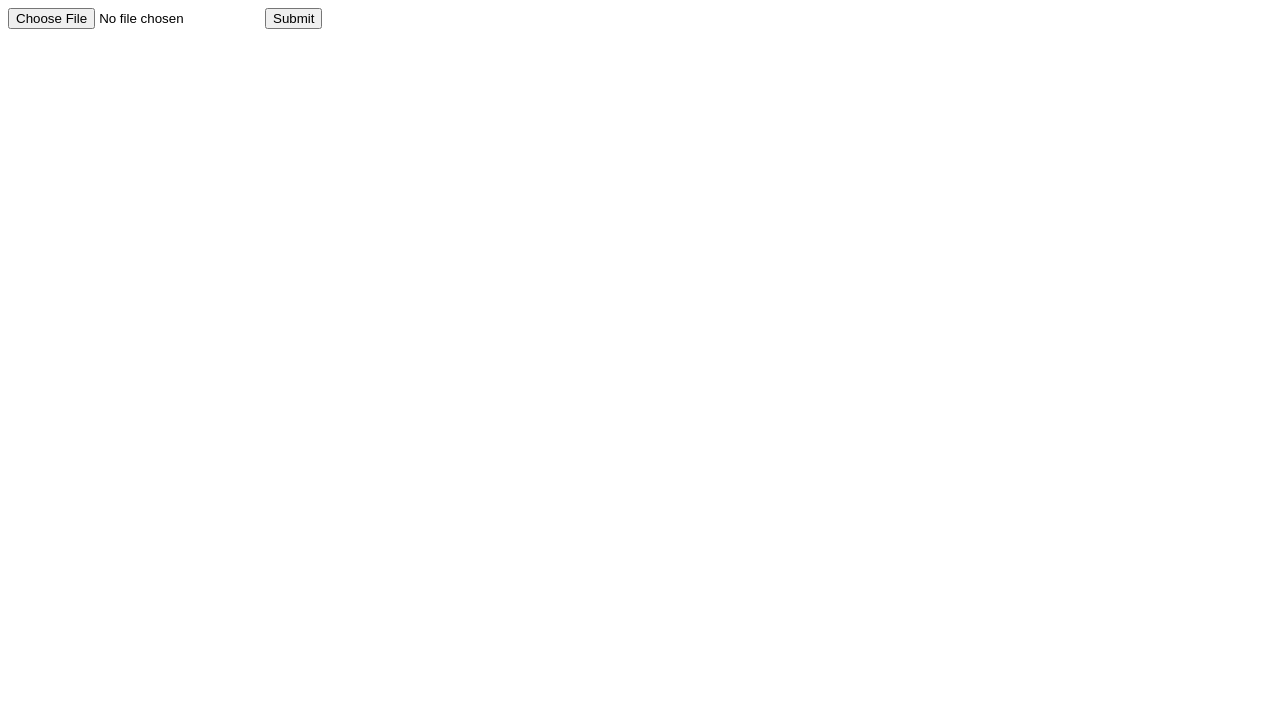
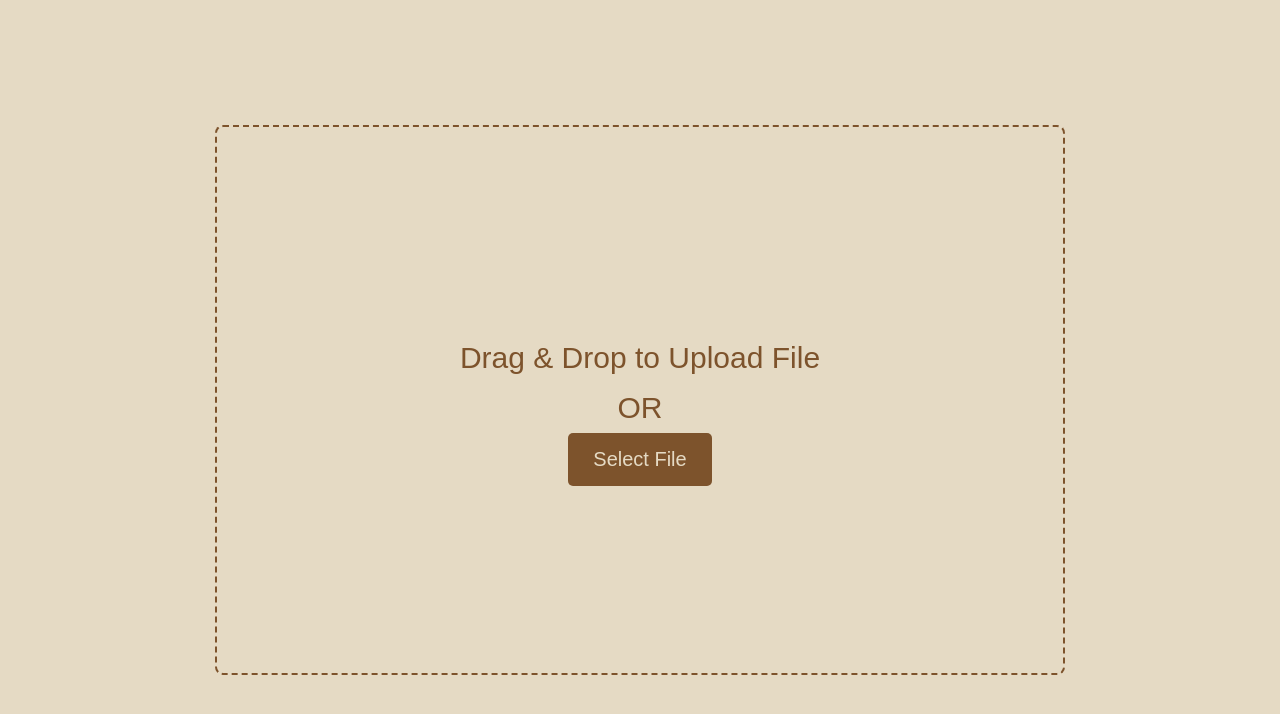
Before and after one commit to iiam33/PIXEL-COORDINATE, a plain HTML site: page template/index.html in a window 1280 px wide. Drawn offline with Linux system fonts and the light colour scheme.

Commit message:
done dragNDrop select files

```diff
--- /dev/null
+++ b/static/css/style.css
@@ -0,0 +1,59 @@
+*{
+    margin: 0;
+    padding: 0;
+    box-sizing: border-box;
+    font-family: "Poppins", sans-serif;
+}
+
+body{
+    display: flex;
+    align-items: center;
+    justify-content: center;
+    min-height: 100vh;
+    background: #e5dac4;
+    overflow: hidden;
+}
+
+.dragzone{
+    border: 2px dashed #7d532c;
+    height: 550px;
+    width: 850px;
+    border-radius: 8px;
+    display: flex;
+    align-items: center;
+    justify-content: center;
+    flex-direction: column;
+}
+
+.dragzone h1{
+    font-size: 30px;
+    font-weight: 500;
+    color: #7d532c;
+    padding: 8px;
+}
+
+.dragzone span{
+    padding: 15px 25px;
+    font-size: 20px;
+    font-weight: 500;
+    border: none;
+    outline: none;
+    background: #7d532c;
+    color: #e5dac4;
+    border-radius: 5px;
+    cursor: pointer;
+    text-align: center;
+}
+
+input{
+    opacity: 0;
+}
+
+.file-selector{
+    position: absolute;
+    z-index: 1000;
+    opacity: 0;
+    cursor: pointer;
+    height: inherit;
+    width: inherit;
+}
--- /dev/null
+++ b/static/js/script.js
@@ -0,0 +1,11 @@
+function uploadFile() {
+    document.getElementById('upload').click(); //redirect user to the file upload page
+}
+
+function drag(){
+    document.getElementById('files').parentNode.className = "dragzone"; //drag function
+}
+
+function drop(){
+    document.getElementById('files').parentNode.className = 'dragzone'; //drop function
+}
--- a/template/index.html
+++ b/template/index.html
@@ -1,8 +1,20 @@
+<!DOCTYPE html>
 <html>
+   <head>
+      <title>Pixel Coordinates</title>
+      <link rel="stylesheet" href="../static/css/style.css">
+      <script src="../static/js/script.js" type="text/javascript"></script>
+   </head>
    <body>
-      <form action = "/upload-file" method = "POST" enctype = "multipart/form-data">
-         <input type = "file" name = "file" />
-         <input type = "submit"/>
+      <form action="/upload-file" method="POST" enctype ="multipart/form-data">
+         <div class="dragzone">
+            <input type="file" class="file-selector" name="file" id="files" ondragover="drag()" ondrop="drop()" onchange="uploadFile()">            <input type="submit" id="upload">
+            <h1>Drag & Drop to Upload File</h1>
+            <h1>OR</h1>
+            <span class="dragBox">
+               Select File
+            </span>
+         </div>
       </form>
    </body>
 </html>
```
Also changed, not shown: template/image.html (added, +10 -0 lines), 4 other files.
